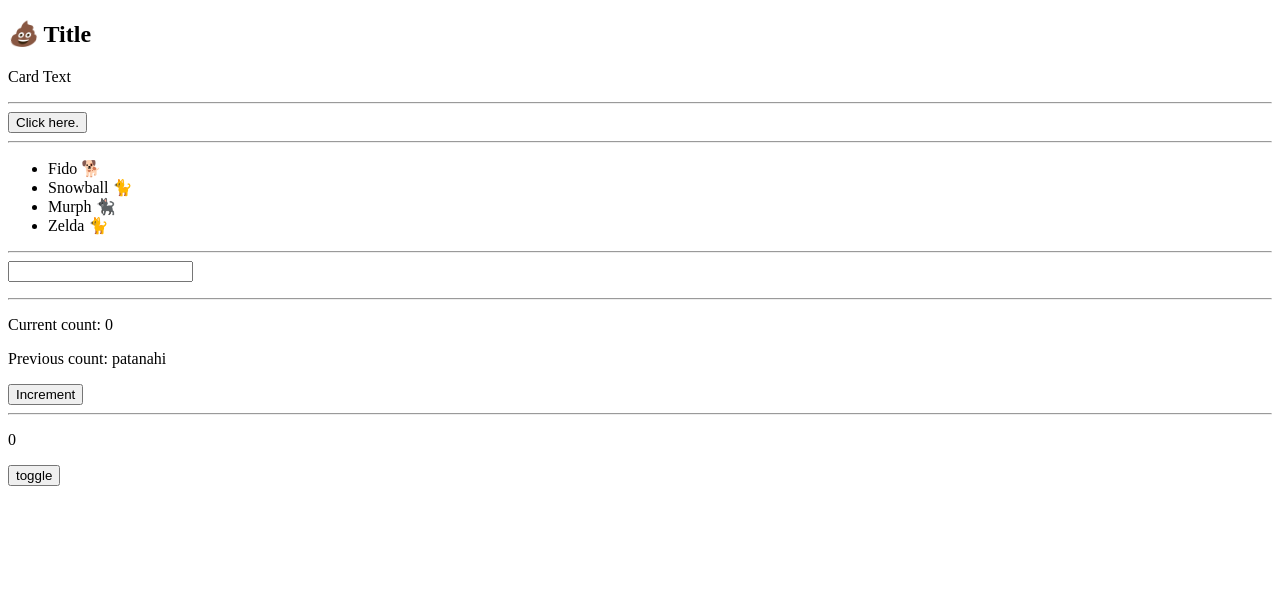
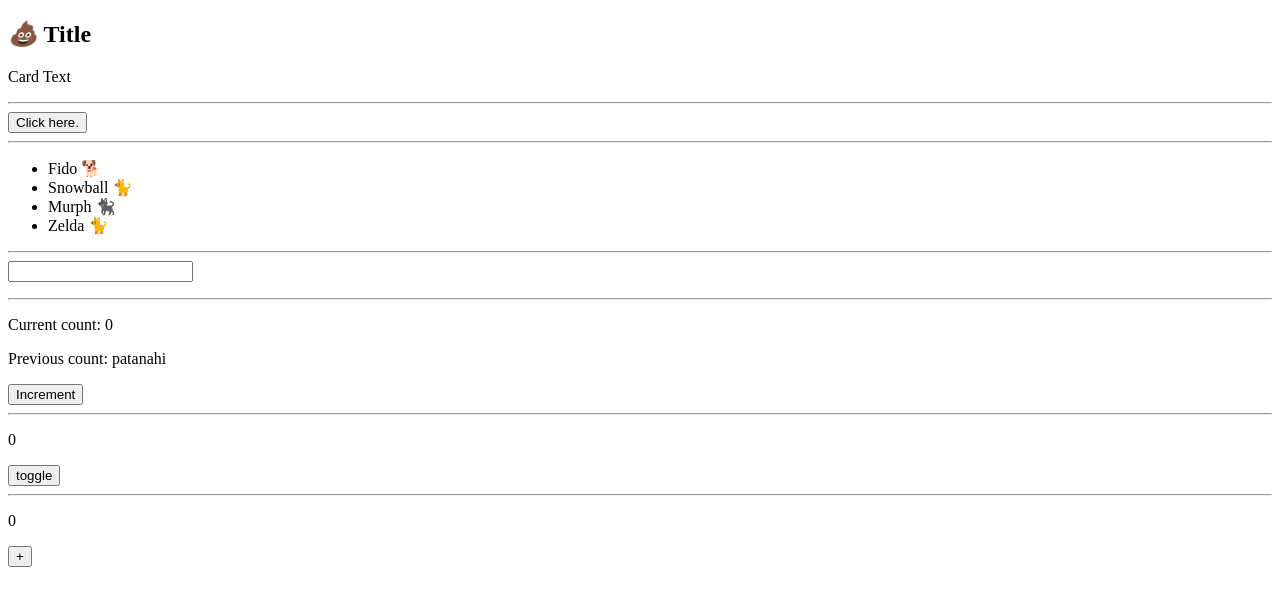
Before and after one commit to IMBoBx/learning-react-somehow, a React (Create React App) app: page / in a window 1280 px wide. Shown: the top 606 px of the page. Built offline with nearby package versions, Linux system fonts and the light colour scheme.

Commit message:
07 - Context API

```diff
--- a/src/App.js
+++ b/src/App.js
@@ -4,6 +4,7 @@ import Loops from "./Loops";
 import Events from "./Events";
 import State from "./State";
 import Effects from "./Effects";
+import Context from "./Context";
 
 export default function App() {
 	return (
@@ -19,6 +20,8 @@ export default function App() {
 			<State />
 			<hr />
 			<Effects />
+			<hr />
+			<Context />
 		</>
 	);
 }
--- /dev/null
+++ b/src/Context.jsx
@@ -0,0 +1,36 @@
+// Create CountContext and CountProvider that uses { count, setCount } as its values. This will allow the count and setCount function to be passed to any of its {children} in the tree. Create 2 components Count and CountButton that can each call useContext(CountContext) to update the count and display the current count value.
+
+import React, { createContext, useContext, useState } from "react"
+
+const CountContext = createContext();
+
+const CountProvider = (props) => {
+    const [count, setCount] = useState(0);
+
+    return(
+        <CountContext.Provider value={{ count, setCount }}>
+            {props.children}
+        </CountContext.Provider>
+    )
+}
+
+const Count = () => {
+    const {count} = useContext(CountContext);
+    return <p>{count}</p>
+}
+
+const CountButton = () => {
+    const {setCount} = useContext(CountContext);
+    return <button onClick={() => setCount(c => c + 1)}>+</button>
+}
+
+const Context = () => {
+    return (
+        <CountProvider>
+            <Count />
+            <CountButton />
+        </CountProvider>
+        )
+}
+
+export default Context;
```
